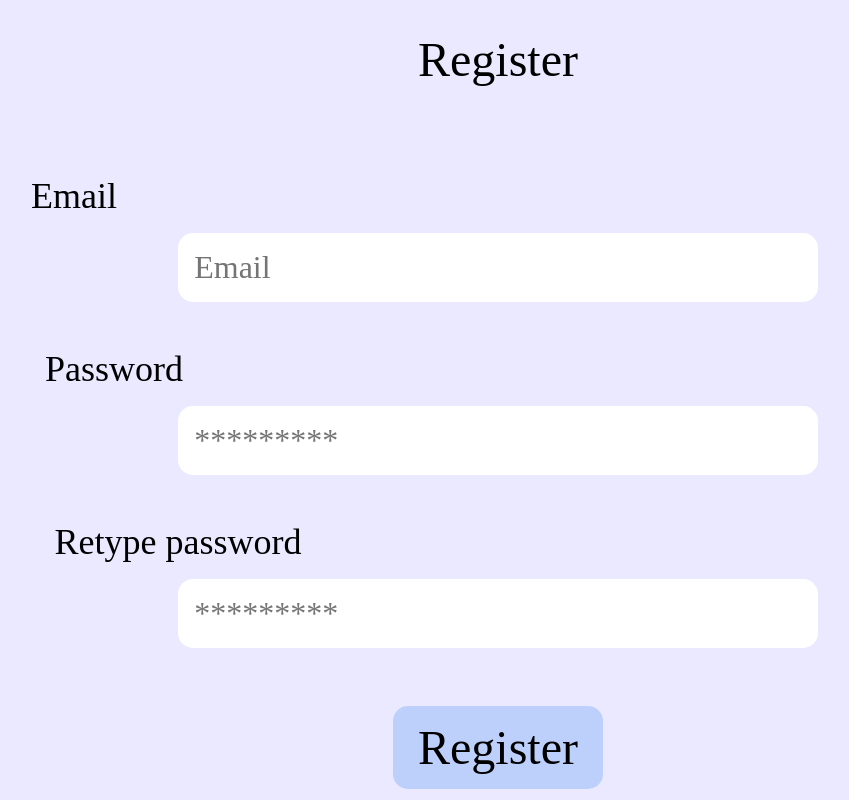
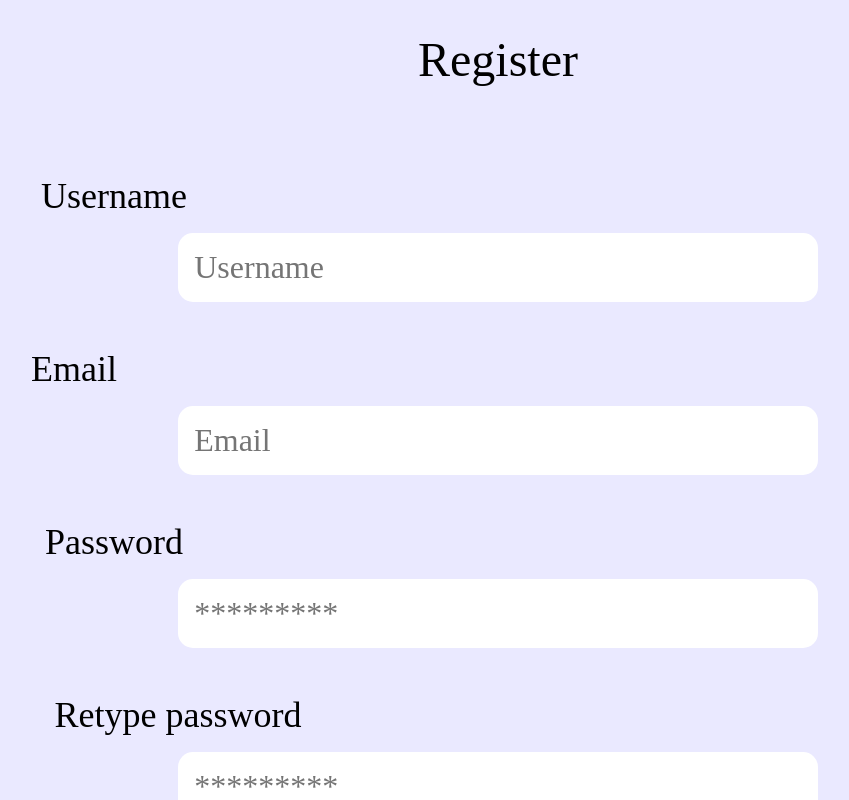
Before and after one commit to bogdan9876/Pulse-Tracker, a React (Create React App) app: page /register in a window 1280 px wide. Shown: the whole page, without its empty margins (142-991 px from the left). Built offline with nearby package versions, Linux system fonts and the light colour scheme; a web font is replaced by a local one.

Commit message:
add usename in register

```diff
--- a/src/components/Register/register.css
+++ b/src/components/Register/register.css
@@ -72,3 +72,9 @@ p.register-text span {
     margin-bottom: 1rem;
     margin-right: 40rem;
 }
+
+.text77 {
+    margin-right: 48rem;
+    font-size: 36px;
+    margin-bottom: 1rem;
+}
--- a/src/components/Register/register.js
+++ b/src/components/Register/register.js
@@ -16,6 +16,7 @@ const Register = () => {
   };
 
   const validationSchema = Yup.object().shape({
+    username: Yup.string().required('Username is required'),
     email: Yup.string().email('Invalid email address').required('Email is required'),
     password: Yup.string().required('Password is required').min(10, 'Password must be at least 10 characters'),
     retypePassword: Yup.string()
@@ -38,6 +39,11 @@ const Register = () => {
         onSubmit={handleRegister}
       >
         <Form className='register-container2'>
+        <p className='text77'>Username</p>
+          <div className="field-container">
+            <Field className="register-input" type="text" name="username" placeholder="Username" />
+            <ErrorMessage name="username" component={ErrorValid} />
+          </div>
           <p className='text'>Email</p>
           <div className="field-container">
             <Field className="register-input" type="text" name="email" placeholder="Email" />
```
